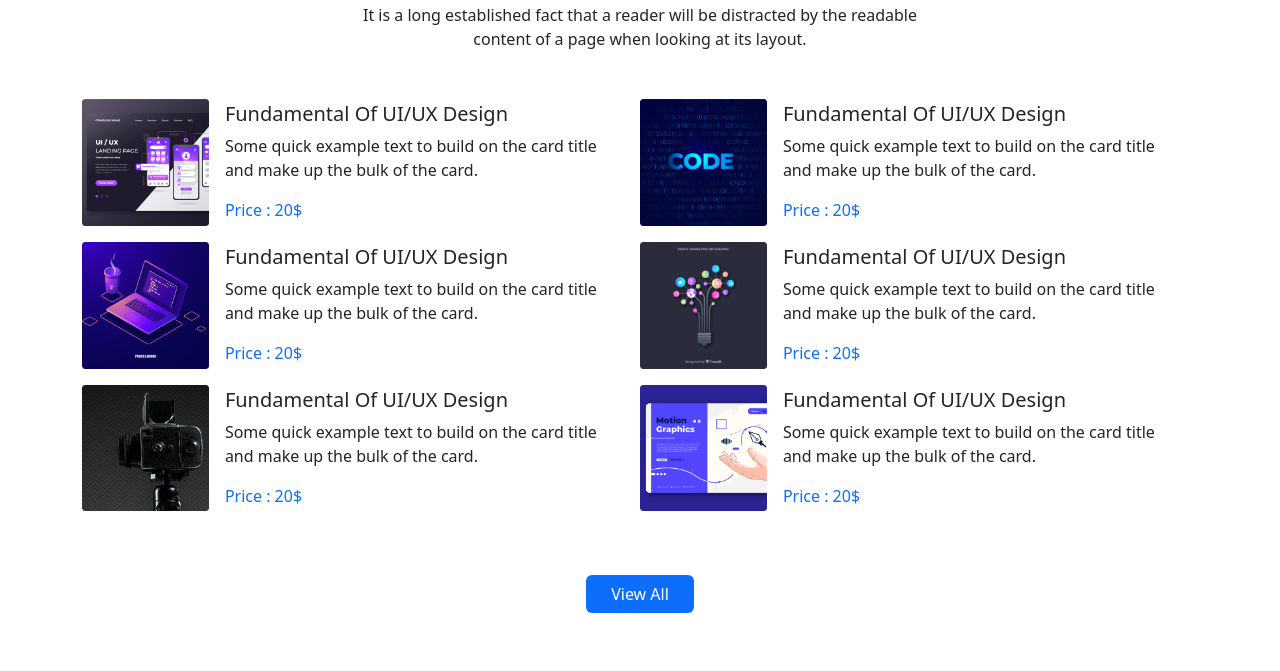
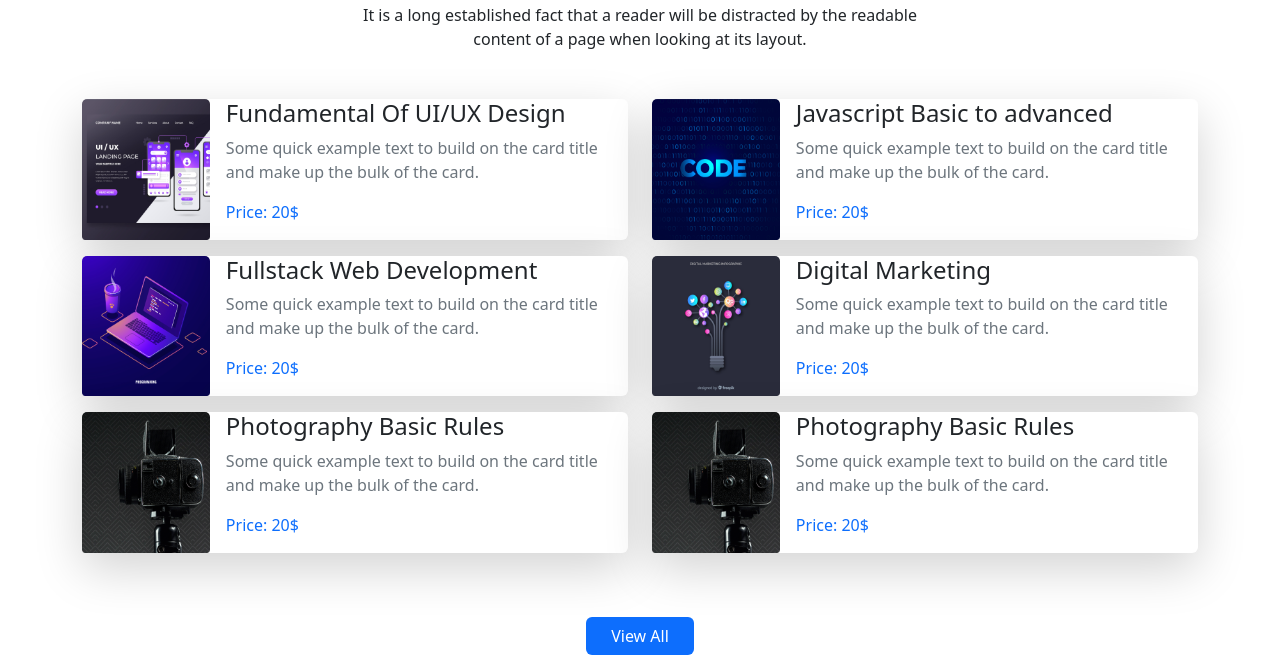
Before and after one commit to rezoneprince/learn-web-bootstrap, a plain HTML site: page index.html in a window 1280 px wide. Shown: the part 724-1395 px from the top of the page. Before the commit the page ends 1353 px from the top, so only its background shows below. Drawn offline with nearby package versions, Linux system fonts and the light colour scheme.

Commit message:
main added

```diff
--- a/index.html
+++ b/index.html
@@ -49,6 +49,9 @@
         </nav>
         <!--nav menu end-->
 
+
+    </header>
+
     <!--slider start-->
     <div class="container">
         <div id="carouselExampleCaptions" class="carousel slide mb-5" data-bs-ride="false">
@@ -56,7 +59,7 @@
                 <div class="carousel-item active">
                     <img src="images/cover/cover-1.jpeg" class="d-block w-100 mobile-img" alt="...">
                     <div class="carousel-caption d-md-block">
-                            <h1 class="fs-1 lh-base">Get Started Digital <br>Learning</h1>
+                        <h1>Get Started Digital <br>Learning</h1>
                         <p>It is a long established fact that a reader will be distracted by the readable <br>content of a page when looking at its layout.</p>
                         <button type="button" class="btn btn-white text-bg-primary mb-3">Get Started</button>
                     </div>
@@ -64,7 +67,7 @@
                 <div class="carousel-item">
                     <img src="images/cover/cover-2.jpeg" class="d-block w-100 mobile-img" alt="...">
                     <div class="carousel-caption d-md-block">
-                            <h1 class="fs-1">Get Started Digital <br>Learning</h1>
+                        <h1>Get Started Digital <br>Learning</h1>
                         <p>It is a long established fact that a reader will be distracted by the readable <br>content of a page when looking at its layout.</p>
                         <button type="button" class="btn btn-white text-bg-primary mb-3">Get Started</button>
                     </div>
@@ -72,7 +75,7 @@
                 <div class="carousel-item">
                     <img src="images/cover/cover-3.jpeg" class="d-block w-100 mobile-img" alt="...">
                     <div class="carousel-caption d-md-block">
-                            <h1 class="fs-1">Get Started Digital <br>Learning</h1>
+                        <h1>Get Started Digital <br>Learning</h1>
                         <p>It is a long established fact that a reader will be distracted by the readable <br>content of a page when looking at its layout.</p>
                         <button type="button" class="btn btn-white text-bg-primary mb-3">Get Started</button>
                     </div>
@@ -89,93 +92,119 @@
         </div>
     </div>
     <!--slider end-->
-    </header>
-
     <!-- header section end -->
 
     <main>
         <!--course start-->
         <div class="container">
+            <div class="course-header mb-5">
                 <h1 class="text-center">Discover Our Popular <br>Courses</h1>
                 <p class="text-center">It is a long established fact that a reader will be distracted by the readable<br> content of a page when looking at its layout.</p>
-            <div class="row g-0 my-5">
-                <div class="col-lg-6 col-md-12 d-lg-flex d-md-flex align-items-center mb-3">
-                    <div class="course-img  flex-sm-column order-first">
-                        <img class="card-img-top h-100" src=" images/course/course-1.png" alt="">
             </div>
-                    <div class="course-detail px-3 flex-sm-column order-last">
-                        <h5>Fundamental Of UI/UX Design</h5>
-                        <p>Some quick example text to build on the card title and make up the bulk of the card.</p>
-                        <span class="text-primary">Price : 20$</span>
+            <div class="row flex-column flex-md-row">
+                <div class="col col-md-12 col-lg-6 mb-3">
+                    <div class="card border border-0 shadow-lg d-flex flex-md-row gap-3">
+                        <div class="img">
+                            <img class="card-img-top h-100" src="images/course/course-1.png" alt="" />
+                        </div>
+                        <div class="details align-items-center">
+                            <h4>Fundamental Of UI/UX Design</h4>
+                            <p class="text-secondary">
+                                Some quick example text to build on the card title and make up
+                                the bulk of the card.
+                            </p>
+                            <p class=" text-primary">Price: 20$</p>
+                        </div>
+                    </div>
+                </div>
+                <div class="col col-md-12 col-lg-6 mb-3">
+                    <div class="card border border-0 shadow-lg d-flex flex-md-row gap-3">
+                        <div class="img">
+                            <img class="card-img-top h-100" src="images/course/course-2.png" alt="" />
+                        </div>
+                        <div class="details align-items-center">
+                            <h4>Javascript Basic to advanced</h4>
+                            <p class="text-secondary">
+                                Some quick example text to build on the card title and make up
+                                the bulk of the card.
+                            </p>
+                            <p class=" text-primary">Price: 20$</p>
+                        </div>
                     </div>
                 </div>
 
-                <div class="col-lg-6 col-md-12 d-lg-flex d-md-flex align-items-center mb-3">
-                    <div class="course-img  flex-sm-column order-first">
-                        <img class="card-img-top h-100" class=" w-100%" src="images/course/course-2.png" alt="">
+                <div class="col col-md-12 col-lg-6 mb-3">
+                    <div class="card border border-0 shadow-lg d-flex flex-md-row gap-3">
+                        <div class="img">
+                            <img class="card-img-top h-100" src="images/course/course-3.png" alt="" />
                         </div>
-                    <div class="course-detail px-3 flex-sm-column order-last">
-                        <h5>Fundamental Of UI/UX Design</h5>
-                        <p>Some quick example text to build on the card title and make up the bulk of the card.</p>
-                        <span class="text-primary">Price : 20$</span>
-                    </div>
-                </div>
-                <div class="col-lg-6 col-md-12 d-lg-flex d-md-flex align-items-center mb-3">
-                    <div class="course-img  flex-sm-column order-first">
-                        <img class="card-img-top h-100" src=" images/course/course-3.png" alt="">
-                    </div>
-                    <div class="course-detail px-3 flex-sm-column order-last">
-                        <h5>Fundamental Of UI/UX Design</h5>
-                        <p>Some quick example text to build on the card title and make up the bulk of the card.</p>
-                        <span class="text-primary">Price : 20$</span>
-                    </div>
-                </div>
-                <div class="col-lg-6 col-md-12 d-lg-flex d-md-flex align-items-center mb-3">
-                    <div class="course-img  flex-sm-column order-first">
-                        <img class="card-img-top h-100" src=" images/course/course-4.png" alt="">
-                    </div>
-                    <div class="course-detail px-3 flex-sm-column order-last">
-                        <h5>Fundamental Of UI/UX Design</h5>
-                        <p>Some quick example text to build on the card title and make up the bulk of the card.</p>
-                        <span class="text-primary">Price : 20$</span>
-                    </div>
-                </div>
-                <div class="col-lg-6 col-md-12 d-lg-flex d-md-flex align-items-center mb-3">
-                    <div class="course-img  flex-sm-column order-first">
-                        <img class="card-img-top h-100" src=" images/course/course-5.png" alt="">
-                    </div>
-                    <div class="course-detail px-3 flex-sm-column order-last">
-                        <h5>Fundamental Of UI/UX Design</h5>
-                        <p>Some quick example text to build on the card title and make up the bulk of the card.</p>
-                        <span class="text-primary">Price : 20$</span>
-                    </div>
-                </div>
-                <div class="col-lg-6 col-md-12 d-lg-flex d-md-flex align-items-center mb-3">
-                    <div class="course-img  flex-sm-column order-first">
-                        <img class="card-img-top h-100" src=" images/course/course-6.png" alt="">
-                    </div>
-                    <div class="course-detail px-3 flex-sm-column order-last">
-                        <h5>Fundamental Of UI/UX Design</h5>
-                        <p>Some quick example text to build on the card title and make up the bulk of the card.</p>
-                        <span class="text-primary">Price : 20$</span>
+                        <div class="details align-items-center">
+                            <h4>Fullstack Web Development</h4>
+                            <p class="text-secondary">
+                                Some quick example text to build on the card title and make up
+                                the bulk of the card.
+                            </p>
+                            <p class=" text-primary">Price: 20$</p>
                         </div>
                     </div>
                 </div>
+
+                <div class="col col-md-12 col-lg-6 mb-3">
+                    <div class="card border border-0 shadow-lg d-flex flex-md-row gap-3">
+                        <div class="img">
+                            <img class="card-img-top h-100" src="images/course/course-4.png" alt="" />
                         </div>
-        <div class="text-center">
-            <button type="button" class="btn btn-white text-bg-primary mb-3 px-4">View All</button>
+                        <div class="details align-items-center">
+                            <h4>Digital Marketing</h4>
+                            <p class="text-secondary">
+                                Some quick example text to build on the card title and make up
+                                the bulk of the card.
+                            </p>
+                            <p class=" text-primary">Price: 20$</p>
+                        </div>
                     </div>
                 </div>
 
+                <div class="col col-md-12 col-lg-6 mb-3">
+                    <div class="card border border-0 shadow-lg d-flex flex-md-row gap-3">
+                        <div class="img">
+                            <img class="card-img-top h-100" src="images/course/course-5.png" alt="" />
+                        </div>
+                        <div class="details align-items-center">
+                            <h4>Photography Basic Rules</h4>
+                            <p class="text-secondary">
+                                Some quick example text to build on the card title and make up
+                                the bulk of the card.
+                            </p>
+                            <p class=" text-primary">Price: 20$</p>
+                        </div>
+                    </div>
+                </div>
+                <div class="col col-md-12 col-lg-6 mb-3">
+                    <div class="card border border-0 shadow-lg d-flex flex-md-row gap-3">
+                        <div class="img">
+                            <img class="card-img-top h-100" src="images/course/course-5.png" alt="" />
+                        </div>
+                        <div class="details align-items-center">
+                            <h4>Photography Basic Rules</h4>
+                            <p class="text-secondary">
+                                Some quick example text to build on the card title and make up
+                                the bulk of the card.
+                            </p>
+                            <p class=" text-primary">Price: 20$</p>
+                        </div>
+                    </div>
+                </div>
+
+                <div class="text-center">
+                    <button type="button" class="btn btn-white text-bg-primary mb-3 px-4 mt-5">View All</button>
+                </div>
+
+            </div>
             <!--course end-->
 
+
     </main>
-
-
-    <div class="container">
-
-    </div>
-
 
 
 
```
Lines whose indentation alone changed are shown as unchanged.
